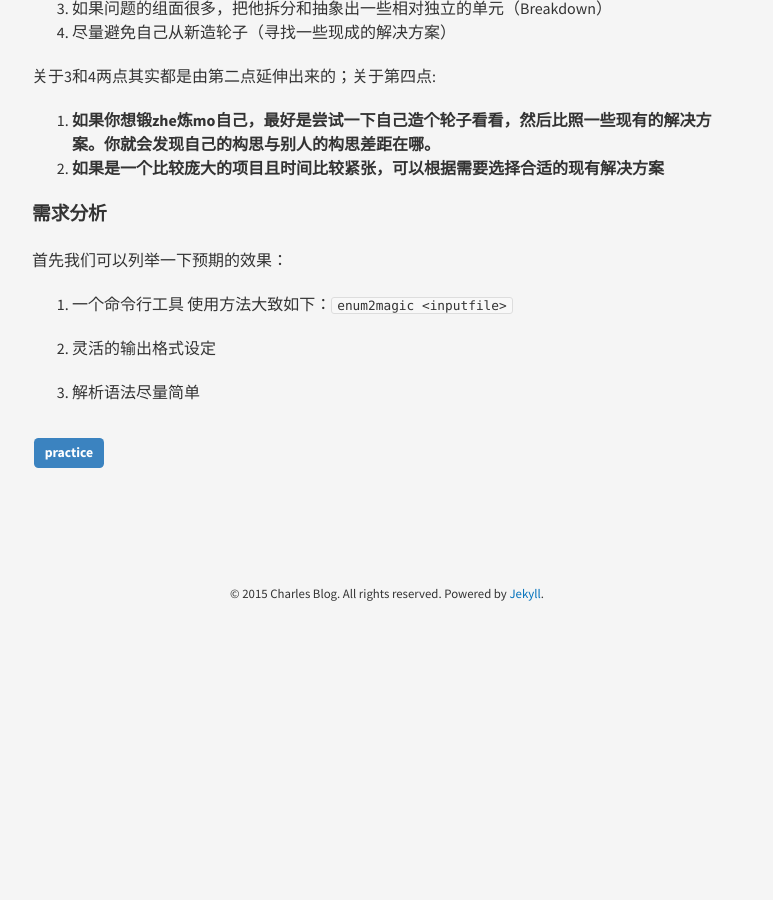
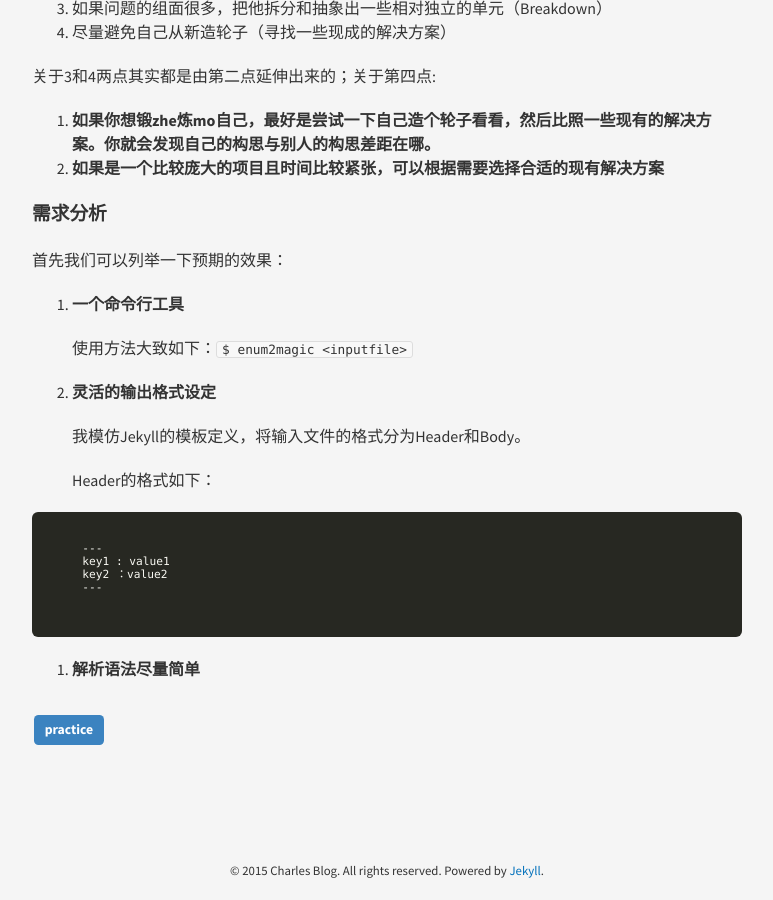
Before and after one commit to JavaCS3/blog, a Jekyll site: the page built from _posts/2015-02-08-enum2magic.md, in a window 1280 px wide and 900 px high, scrolled down 930 px. Shown: the whole window, without its empty margins (253-1026 px from the left). Built offline with Jekyll 4.4.1, drawn with Linux system fonts in a browser that asks for light colours; nearby versions of some CDN libraries; Markdown is read by kramdown in place of the engine named in the settings; comment, search, counter and statistics services are not loaded; before the commit the page ends 1553 px from its top, so only the background shows below that.

Commit message:
still writing enum2magic

```diff
--- a/_posts/2015-02-08-enum2magic.md
+++ b/_posts/2015-02-08-enum2magic.md
@@ -12,7 +12,7 @@ title: Simple Python Project 实录 —— Enum2Magic
 
 ### 问题
 这个例子是来自工作当中。由于一些历史原因，工作中用的Java1.4版本（吐嘈：话说1.5和1.4差别真的不是一点点，希望能早日走出1.4的魔抓）。我发现代码里很多的硬编码的ID，比如：
-{% highlight java%}
+{% highlight java %}
 public static int Jan = 0x00;
 public static int Feb = 0x01;
 public static int Mar = 0x02;
@@ -36,9 +36,20 @@ public static int Mar = 0x02;
 ### 需求分析
 首先我们可以列举一下预期的效果：
 
-1. 一个命令行工具
-   使用方法大致如下：`enum2magic <inputfile>`
+1. **一个命令行工具**
 
-2. 灵活的输出格式设定
+   使用方法大致如下：`$ enum2magic <inputfile>`
 
-3. 解析语法尽量简单
+2. **灵活的输出格式设定**
+
+   我模仿Jekyll的模板定义，将输入文件的格式分为Header和Body。
+
+   Header的格式如下：
+   {% highlight text %}
+   ---
+   key1 : value1
+   key2 ：value2
+   ---
+   {% endhighlight %}
+
+3. **解析语法尽量简单**
```
